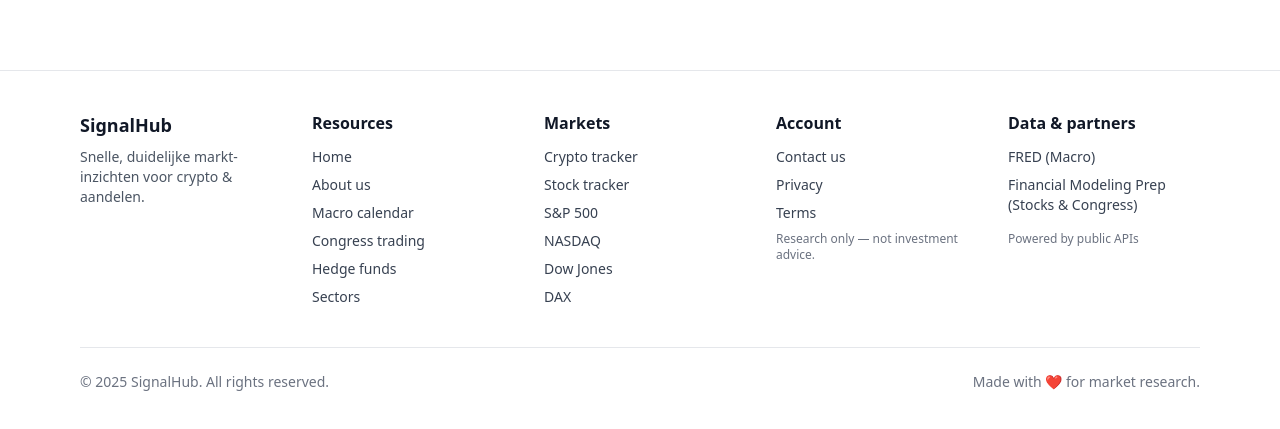
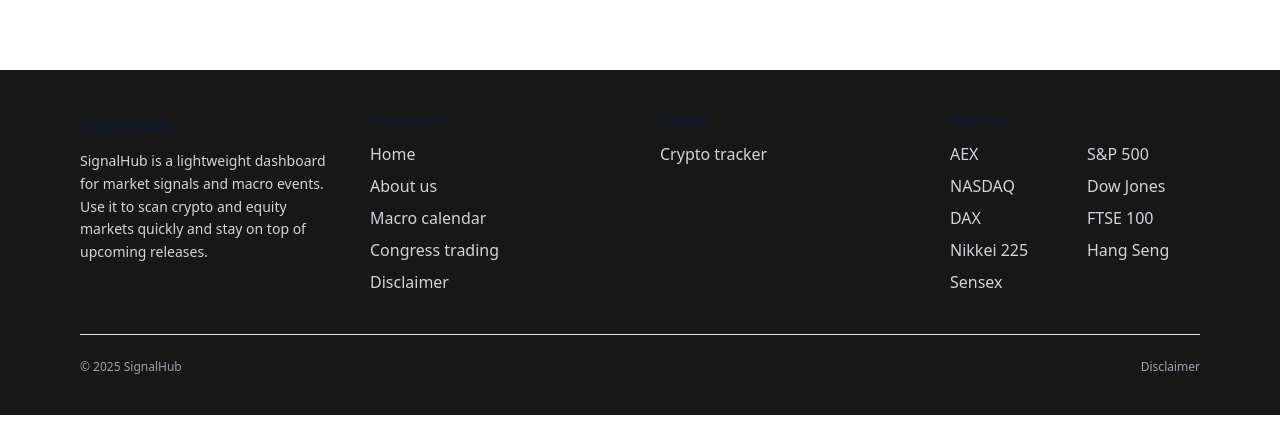
Before and after one commit to rrhjager/crypto-tracker, a Next.js app: page / in a window 1280 px wide. Shown: the part 1391-1820 px from the top of the page. Built offline with nearby package versions, Linux system fonts and the light colour scheme; no server answers.

Commit message:
Update Footer.tsx

```diff
--- a/src/components/Footer.tsx
+++ b/src/components/Footer.tsx
@@ -1,97 +1,99 @@
 // src/components/Footer.tsx
-import Link from 'next/link'
+import Link from "next/link";
 
 export default function Footer() {
-  const year = new Date().getFullYear()
+  const year = new Date().getFullYear();
+
+  const link =
+    "text-gray-300 hover:text-white transition-colors";
+
+  const heading =
+    "text-sm font-semibold text-white tracking-wide mb-3";
+
   return (
-    <footer className="mt-16 border-t border-gray-200 dark:border-gray-800 bg-white dark:bg-[#0b0c0f]">
+    <footer className="mt-16 bg-neutral-900 text-gray-300">
       <div className="max-w-6xl mx-auto px-4 py-10">
-        {/* top */}
-        <div className="grid gap-10 sm:grid-cols-2 lg:grid-cols-5">
-          {/* brand */}
-          <div className="col-span-1">
-            <div className="text-lg font-semibold text-gray-900 dark:text-gray-100">SignalHub</div>
-            <p className="mt-2 text-sm text-gray-600 dark:text-gray-400">
-              Snelle, duidelijke markt-inzichten voor crypto & aandelen.
+        <div className="grid grid-cols-1 sm:grid-cols-2 md:grid-cols-4 gap-10">
+          {/* Brand / About */}
+          <div>
+            <div className="text-lg font-bold text-white">SignalHub</div>
+            <p className="mt-3 text-sm leading-relaxed">
+              SignalHub is a lightweight dashboard for market signals and
+              macro events. Use it to scan crypto and equity markets quickly
+              and stay on top of upcoming releases.
             </p>
           </div>
 
-          {/* resources / site */}
+          {/* Resources */}
           <div>
-            <div className="font-semibold text-gray-900 dark:text-gray-100">Resources</div>
-            <ul className="mt-3 space-y-2 text-sm">
-              <li><Link className="text-gray-700 dark:text-gray-300 hover:underline" href="/">Home</Link></li>
-              <li><Link className="text-gray-700 dark:text-gray-300 hover:underline" href="/about">About us</Link></li>
-              <li><Link className="text-gray-700 dark:text-gray-300 hover:underline" href="/intel/macro">Macro calendar</Link></li>
-              <li><Link className="text-gray-700 dark:text-gray-300 hover:underline" href="/intel">Congress trading</Link></li>
-              <li><Link className="text-gray-700 dark:text-gray-300 hover:underline" href="/intel/hedgefunds">Hedge funds</Link></li>
-              <li><Link className="text-gray-700 dark:text-gray-300 hover:underline" href="/intel/sectors">Sectors</Link></li>
-            </ul>
-          </div>
-
-          {/* markets */}
-          <div>
-            <div className="font-semibold text-gray-900 dark:text-gray-100">Markets</div>
-            <ul className="mt-3 space-y-2 text-sm">
-              <li><Link className="text-gray-700 dark:text-gray-300 hover:underline" href="/crypto">Crypto tracker</Link></li>
-              <li><Link className="text-gray-700 dark:text-gray-300 hover:underline" href="/stocks">Stock tracker</Link></li>
-              <li><Link className="text-gray-700 dark:text-gray-300 hover:underline" href="/sp500">S&amp;P 500</Link></li>
-              <li><Link className="text-gray-700 dark:text-gray-300 hover:underline" href="/nasdaq">NASDAQ</Link></li>
-              <li><Link className="text-gray-700 dark:text-gray-300 hover:underline" href="/dowjones">Dow Jones</Link></li>
-              <li><Link className="text-gray-700 dark:text-gray-300 hover:underline" href="/dax">DAX</Link></li>
-            </ul>
-          </div>
-
-          {/* account / legal */}
-          <div>
-            <div className="font-semibold text-gray-900 dark:text-gray-100">Account</div>
-            <ul className="mt-3 space-y-2 text-sm">
+            <h3 className={heading}>Resources</h3>
+            <ul className="space-y-2">
               <li>
-                <a className="text-gray-700 dark:text-gray-300 hover:underline" href="mailto:hello@signalhub.app">
-                  Contact us
-                </a>
+                <Link href="/" className={link}>
+                  Home
+                </Link>
               </li>
-              <li><Link className="text-gray-700 dark:text-gray-300 hover:underline" href="/privacy">Privacy</Link></li>
-              <li><Link className="text-gray-700 dark:text-gray-300 hover:underline" href="/terms">Terms</Link></li>
-              <li className="text-gray-500 dark:text-gray-400 text-xs">
-                Research only — not investment advice.
+              <li>
+                <Link href="/about" className={link}>
+                  About us
+                </Link>
+              </li>
+              <li>
+                <Link href="/intel/macro" className={link}>
+                  Macro calendar
+                </Link>
+              </li>
+              <li>
+                <Link href="/intel" className={link}>
+                  Congress trading
+                </Link>
+              </li>
+              <li>
+                <Link href="/disclaimer" className={link}>
+                  Disclaimer
+                </Link>
               </li>
             </ul>
           </div>
 
-          {/* partners / powered by */}
+          {/* Crypto */}
           <div>
-            <div className="font-semibold text-gray-900 dark:text-gray-100">Data & partners</div>
-            <ul className="mt-3 space-y-2 text-sm">
+            <h3 className={heading}>Crypto</h3>
+            <ul className="space-y-2">
               <li>
-                <a className="text-gray-700 dark:text-gray-300 hover:underline"
-                   href="https://fred.stlouisfed.org/" target="_blank" rel="noopener noreferrer">
-                  FRED (Macro)
-                </a>
-              </li>
-              <li>
-                <a className="text-gray-700 dark:text-gray-300 hover:underline"
-                   href="https://financialmodelingprep.com/" target="_blank" rel="noopener noreferrer">
-                  Financial Modeling Prep (Stocks & Congress)
-                </a>
+                <Link href="/crypto" className={link}>
+                  Crypto tracker
+                </Link>
               </li>
             </ul>
-            <div className="mt-4 text-xs text-gray-500 dark:text-gray-400">
-              Powered by public APIs
-            </div>
+          </div>
+
+          {/* Markets */}
+          <div>
+            <h3 className={heading}>Markets</h3>
+            <ul className="grid grid-cols-2 gap-y-2 gap-x-6">
+              <li><Link href="/market/aex" className={link}>AEX</Link></li>
+              <li><Link href="/market/sp500" className={link}>S&amp;P 500</Link></li>
+              <li><Link href="/market/nasdaq" className={link}>NASDAQ</Link></li>
+              <li><Link href="/market/dowjones" className={link}>Dow Jones</Link></li>
+              <li><Link href="/market/dax" className={link}>DAX</Link></li>
+              <li><Link href="/market/ftse100" className={link}>FTSE 100</Link></li>
+              <li><Link href="/market/nikkei225" className={link}>Nikkei 225</Link></li>
+              <li><Link href="/market/hangseng" className={link}>Hang Seng</Link></li>
+              <li><Link href="/market/sensex" className={link}>Sensex</Link></li>
+            </ul>
           </div>
         </div>
 
-        {/* bottom */}
-        <div className="mt-10 pt-6 border-t border-gray-200 dark:border-gray-800 flex flex-col sm:flex-row items-start sm:items-center justify-between gap-3">
-          <div className="text-sm text-gray-500 dark:text-gray-400">
-            © {year} SignalHub. All rights reserved.
-          </div>
-          <div className="text-sm text-gray-500 dark:text-gray-400">
-            Made with ❤️ for market research.
-          </div>
+        <div className="mt-10 border-t border-white/10 pt-6 flex items-center justify-between text-xs">
+          <span className="text-gray-400">
+            © {year} SignalHub
+          </span>
+          <Link href="/disclaimer" className="text-gray-400 hover:text-white">
+            Disclaimer
+          </Link>
         </div>
       </div>
     </footer>
-  )
+  );
 }
```
